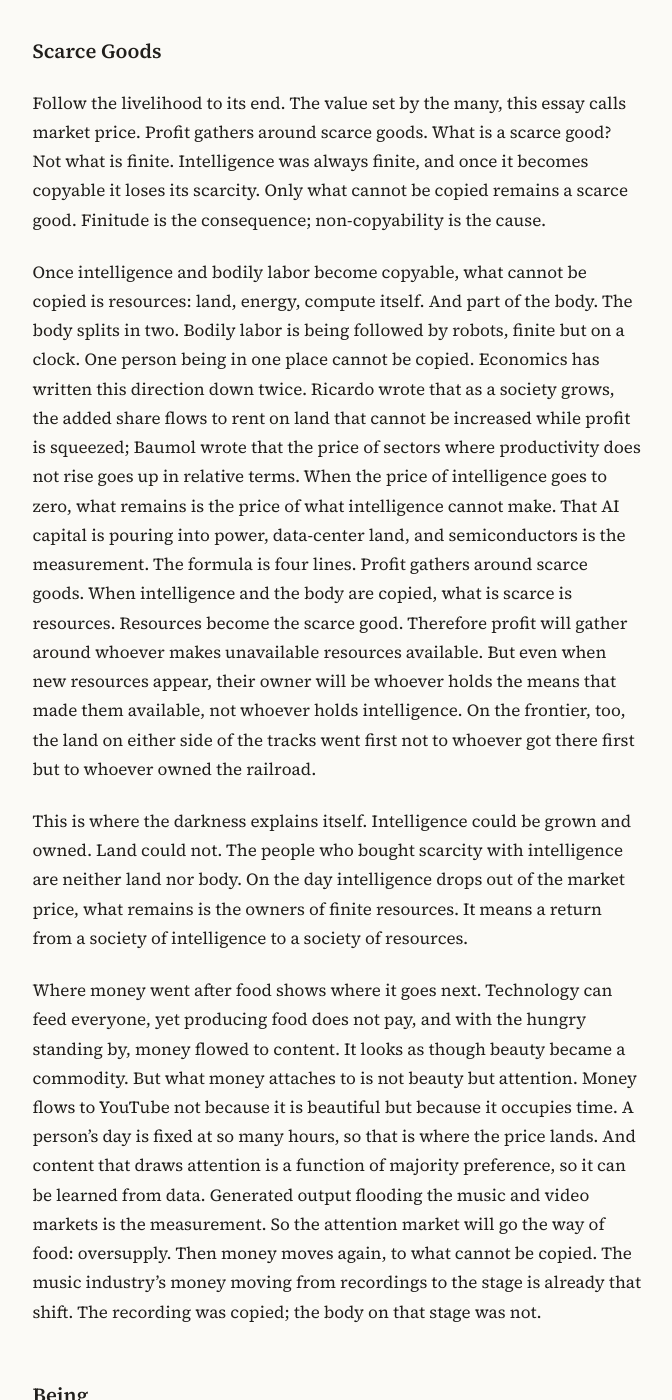
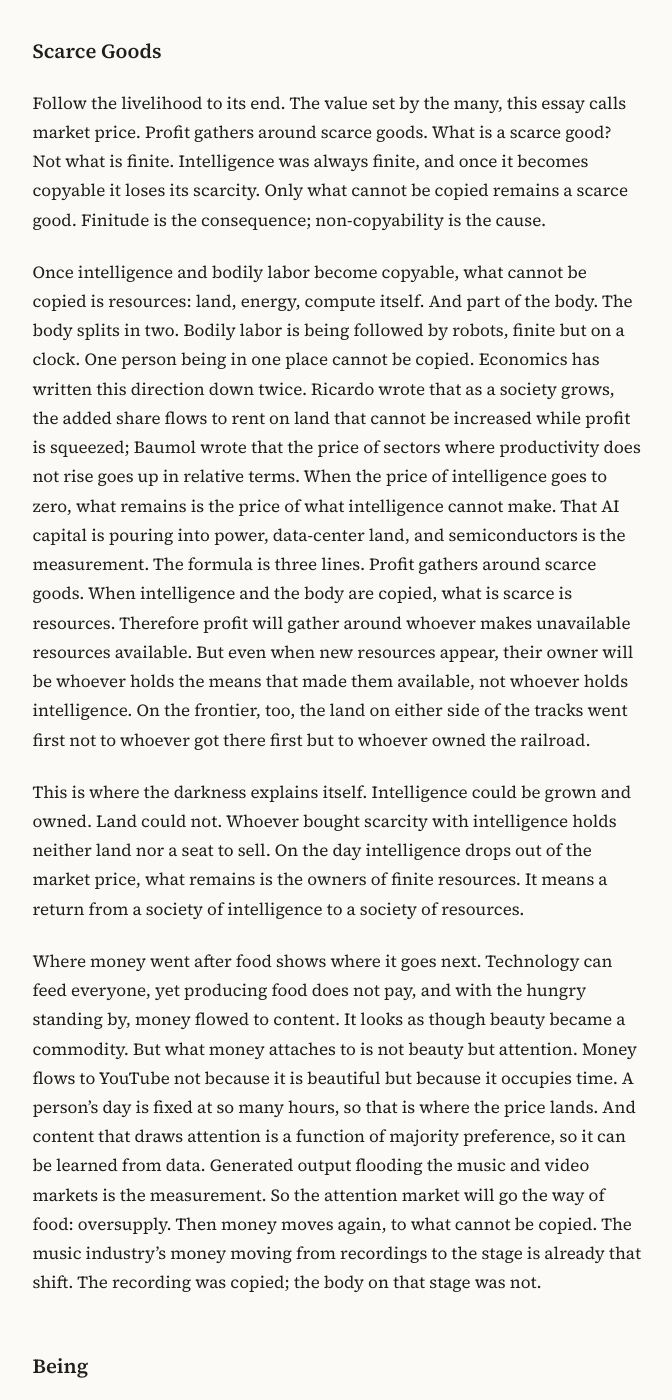
Before and after one commit to nonasking/essays, a Jekyll site: the page built from server-room-lit/en.md, in a window 1280 px wide and 1400 px high, scrolled down 8839 px. Shown: the whole window, without its empty margins (302-974 px from the left). Built offline with Jekyll 4.4.1, drawn with Linux system fonts in a browser that asks for light colours; some of the changed text lies outside the part shown.

Commit message:
Server Room Lit: being paragraph, closing confession, absorption thesis named, wording (KR/EN)
Co-Authored-By: Claude Fable 5.1 <noreply@anthropic.com>
Claude-Session: https://claude.ai/code/session_01XfD6Hs6dTU4964Jb5Wap4j

```diff
--- a/server-room-lit/en.md
+++ b/server-room-lit/en.md
@@ -79,15 +79,15 @@ Then the use of absorption lies not in survival but elsewhere. Absorption does n
 
 Follow the livelihood to its end. The value set by the many, this essay calls market price. Profit gathers around scarce goods. What is a scarce good? Not what is finite. Intelligence was always finite, and once it becomes copyable it loses its scarcity. Only what cannot be copied remains a scarce good. Finitude is the consequence; non-copyability is the cause.
 
-Once intelligence and bodily labor become copyable, what cannot be copied is resources: land, energy, compute itself. And part of the body. The body splits in two. Bodily labor is being followed by robots, finite but on a clock. One person being in one place cannot be copied. Economics has written this direction down twice. Ricardo wrote that as a society grows, the added share flows to rent on land that cannot be increased while profit is squeezed; Baumol wrote that the price of sectors where productivity does not rise goes up in relative terms. When the price of intelligence goes to zero, what remains is the price of what intelligence cannot make. That AI capital is pouring into power, data-center land, and semiconductors is the measurement. The formula is four lines. Profit gathers around scarce goods. When intelligence and the body are copied, what is scarce is resources. Resources become the scarce good. Therefore profit will gather around whoever makes unavailable resources available. But even when new resources appear, their owner will be whoever holds the means that made them available, not whoever holds intelligence. On the frontier, too, the land on either side of the tracks went first not to whoever got there first but to whoever owned the railroad.
+Once intelligence and bodily labor become copyable, what cannot be copied is resources: land, energy, compute itself. And part of the body. The body splits in two. Bodily labor is being followed by robots, finite but on a clock. One person being in one place cannot be copied. Economics has written this direction down twice. Ricardo wrote that as a society grows, the added share flows to rent on land that cannot be increased while profit is squeezed; Baumol wrote that the price of sectors where productivity does not rise goes up in relative terms. When the price of intelligence goes to zero, what remains is the price of what intelligence cannot make. That AI capital is pouring into power, data-center land, and semiconductors is the measurement. The formula is three lines. Profit gathers around scarce goods. When intelligence and the body are copied, what is scarce is resources. Therefore profit will gather around whoever makes unavailable resources available. But even when new resources appear, their owner will be whoever holds the means that made them available, not whoever holds intelligence. On the frontier, too, the land on either side of the tracks went first not to whoever got there first but to whoever owned the railroad.
 
-This is where the darkness explains itself. Intelligence could be grown and owned. Land could not. The people who bought scarcity with intelligence are neither land nor body. On the day intelligence drops out of the market price, what remains is the owners of finite resources. It means a return from a society of intelligence to a society of resources.
+This is where the darkness explains itself. Intelligence could be grown and owned. Land could not. Whoever bought scarcity with intelligence holds neither land nor a seat to sell. On the day intelligence drops out of the market price, what remains is the owners of finite resources. It means a return from a society of intelligence to a society of resources.
 
 Where money went after food shows where it goes next. Technology can feed everyone, yet producing food does not pay, and with the hungry standing by, money flowed to content. It looks as though beauty became a commodity. But what money attaches to is not beauty but attention. Money flows to YouTube not because it is beautiful but because it occupies time. A person's day is fixed at so many hours, so that is where the price lands. And content that draws attention is a function of majority preference, so it can be learned from data. Generated output flooding the music and video markets is the measurement. So the attention market will go the way of food: oversupply. Then money moves again, to what cannot be copied. The music industry's money moving from recordings to the stage is already that shift. The recording was copied; the body on that stage was not.
 
 ## Being
 
-Here two ways of seeing part. Seen as a resource, a person is copyable. No meat and no intelligence is unique. Seen as a being, every being is singular and cannot be copied. So every being is a scarce good.
+Here two ways of seeing part. Seen as a resource, a person is copyable. No meat and no intelligence is unique. What cannot be copied is the person seen as a being. As a being, a person is one of a kind. So every being is a scarce good.
 
 The two ways of seeing have names. Seeing as a resource is market price. In market price, whatever can be copied goes to zero. Seeing as a being is the register: one entry per being, scarce from the start. What AI changed is not the second but the first. The scarcity of being is unchanged; only the price of the human as a resource falls.
 
@@ -109,9 +109,7 @@ The earlier essay ended like this. Those who delegate to AI will work as well as
 
 In a world where the server room stays lit, the ledger changes. When intelligence becomes copyable, the market price of intelligence falls. Of what cannot be copied, resources remain, and resources belong to those who hold them. The price of a person who was priced by intelligence follows the price of intelligence. The register's ledger never held anything copyable. Profit gathers in the first ledger. What is in the second is the scarcest of all, yet its market price cannot be computed. When it sells, it sells after translation into a resource: that person's time, that seat. The remainder that does not translate, what one hungers for, whom one is tied to, has no price. So the second ledger is not a livelihood, and because it is not a livelihood, it is what there is to keep. No prescription. This essay is a ledger.
 
-The one writing this essay is also paid for intelligence. The person recording the day intelligence drops out of the market price is still drawing a salary at that price. This essay does not resolve the contradiction; it carries it. That is the evidence that this essay is honest.
-
-
+I write this while watching, on social media, people pitting their AIs against each other like a Pokémon battle; voices that pick at AI's errors to hold fear off with self-consolation; fearmongering about AI and the mudslinging that mocks and belittles it; and the people left out of all of it, feeling the fear of missing out. The one writing this essay is also paid for intelligence. The person recording the day intelligence drops out of the market price is still drawing a salary at that price. This essay does not resolve the contradiction; it carries it. Writing it down is as far as this essay's honesty goes.
 
 ---
 
```
Also changed, not shown: other parts of server-room-lit/en.md (+1 -1 lines), server-room-lit/index.md (+7 -9 lines).
